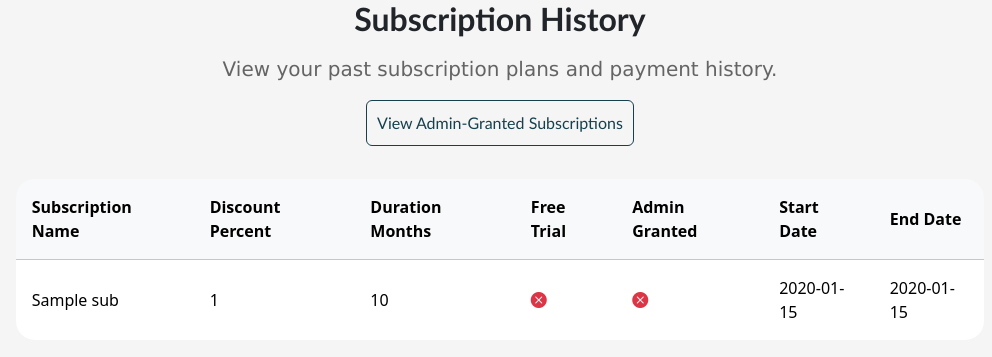
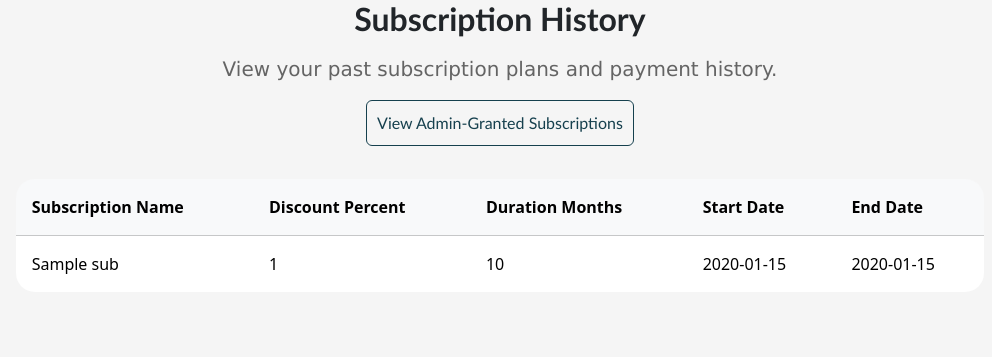
Before and after one commit to lin-du-1157599/project2, a Flask app: template app/templates/premium_features/subscription_history.html in a window 1280 px wide. Shown: the part 224-581 px from the top of the page, without its empty margins (140-1132 px from the left). Run offline with Flask 3, Linux system fonts and the light colour scheme; the template is opened without the code that fills it: most values are stand-ins (such as "Sample title", 1, 10 or a date in 2020).

```diff
--- a/app/config/constants.py
+++ b/app/config/constants.py
@@ -112,6 +112,7 @@ TEMPLATE_DEPARTURE_BOARD = 'departure_board.html'
 
 TEMPLATE_SUBSCRIPTION = 'subscription.html'
 TEMPLATE_PAYMENT = 'payment.html'
+TEMPLATE_SUBSCRIPTION_HISTORY = 'subscription_history.html'
 
 # HTTP status codes
 # User permission-related issues
@@ -147,6 +148,9 @@ JOURNEY_TEXT = 'journey_text' # including title & description
 
 REQUEST_PRICE_TO_PAY = 'price_to_pay'
 REQUEST_BILLING_COUNTRY_NZ = 'NZ'
+REQUEST_ADMIN_GRANTED = 'admin_granted'
+REQUEST_TRUE = 'true'
+REQUEST_FALSE = 'false'
 REQUEST_MODE = 'mode'
 MODE_PUBLIC='public'
 MODE_ALL = 'all'
--- a/app/templates/premium_features/subscription_history.html
+++ b/app/templates/premium_features/subscription_history.html
@@ -39,8 +39,6 @@
                     <th scope="col" class="p-3">Subscription Name</th>
                     <th scope="col" class="p-3">Discount Percent</th>
                     <th scope="col" class="p-3">Duration Months</th>
-                    <th scope="col" class="p-3">Free Trial</th>
-                    <th scope="col" class="p-3">Admin Granted</th>
                     <th scope="col" class="p-3">Start Date</th>
                     <th scope="col" class="p-3">End Date</th>
                 </tr>
@@ -51,20 +49,6 @@
                     <td class="p-3">{{ subscription.subscription_name }}</td>
                     <td class="p-3">{{ subscription.discount_percent }}</td>
                     <td class="p-3">{{ subscription.duration_months }}</td>
-                    <td class="p-3">
-                        {% if subscription.is_free_trial %}
-                            <i class="bi bi-check-circle-fill text-success"></i>
-                        {% else %}
-                            <i class="bi bi-x-circle-fill text-danger"></i>
-                        {% endif %}
-                    </td>
-                    <td class="p-3">
-                        {% if subscription.is_admin_grantable %}
-                            <i class="bi bi-check-circle-fill text-success"></i>
-                        {% else %}
-                            <i class="bi bi-x-circle-fill text-danger"></i>
-                        {% endif %}
-                    </td>
                     <td class="p-3">{{ subscription.start_date.strftime('%Y-%m-%d') }}</td>
                     <td class="p-3">{{ subscription.end_date.strftime('%Y-%m-%d') }}</td>
                 </tr>
```
Also changed, not shown: app/routes/premium_features.py (+4 -7 lines).
